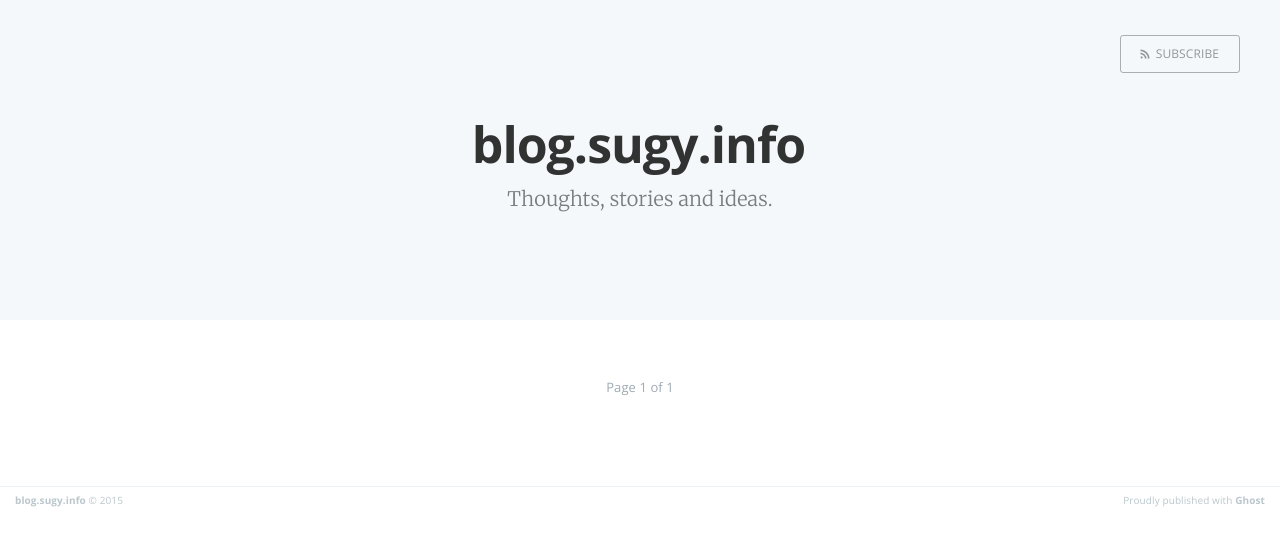
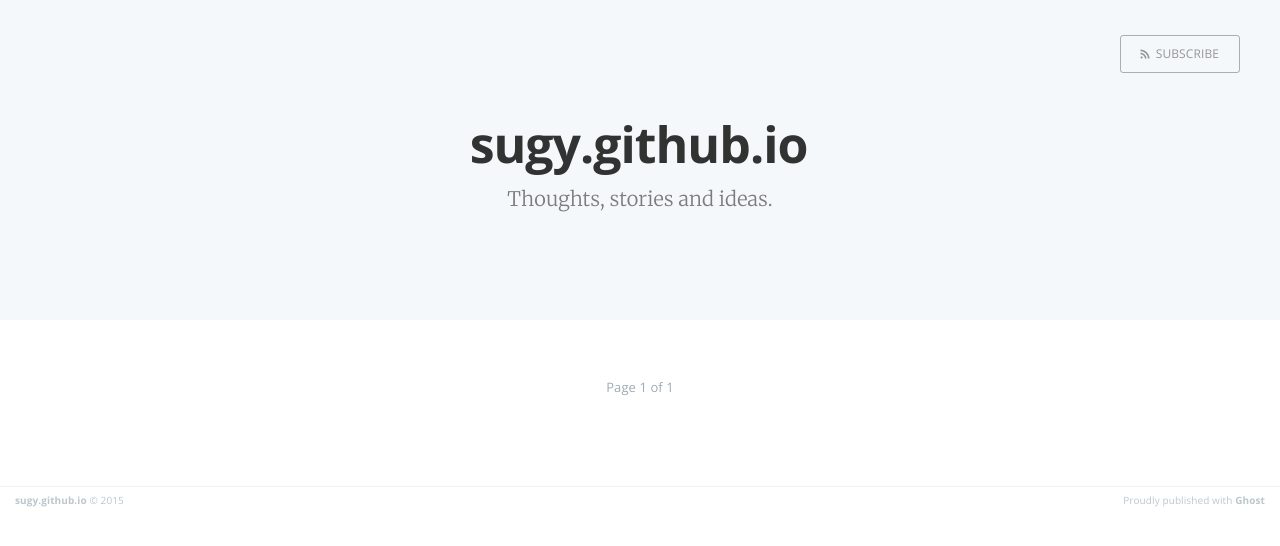
Before and after one commit to sugy/sugy.github.io, a plain HTML site: page static/index.html in a window 1280 px wide. Drawn offline with nearby package versions, Linux system fonts and the light colour scheme.

Commit message:
Blog update at 2015-02-24 18:16:27

```diff
--- a/static/index.html
+++ b/static/index.html
@@ -3,7 +3,7 @@
     <meta charset="utf-8">
     <meta http-equiv="X-UA-Compatible" content="IE=edge">
 
-    <title>blog.sugy.info</title>
+    <title>sugy.github.io</title>
     <meta name="description" content="Thoughts, stories and ideas.">
 
     <meta name="HandheldFriendly" content="True">
@@ -16,7 +16,7 @@
 
     <link rel="canonical" href="index.html">
     <meta name="generator" content="Ghost 0.5">
-    <link rel="alternate" type="application/rss+xml" title="blog.sugy.info" href="rss/index.html">
+    <link rel="alternate" type="application/rss+xml" title="sugy.github.io" href="rss/index.html">
 </head>
 <body class="home-template">
 
@@ -28,7 +28,7 @@
     </nav>
     <div class="vertical">
         <div class="main-header-content inner">
-            <h1 class="page-title">blog.sugy.info</h1>
+            <h1 class="page-title">sugy.github.io</h1>
             <h2 class="page-description">Thoughts, stories and ideas.</h2>
         </div>
     </div>
@@ -51,7 +51,7 @@
 </main>
 
     <footer class="site-footer clearfix">
-        <section class="copyright"><a href="index.html">blog.sugy.info</a> © 2015</section>
+        <section class="copyright"><a href="index.html">sugy.github.io</a> © 2015</section>
         <section class="poweredby">Proudly published with <a href="https://ghost.org">Ghost</a></section>
     </footer>
 
```
Also changed, not shown: 1 other file.
